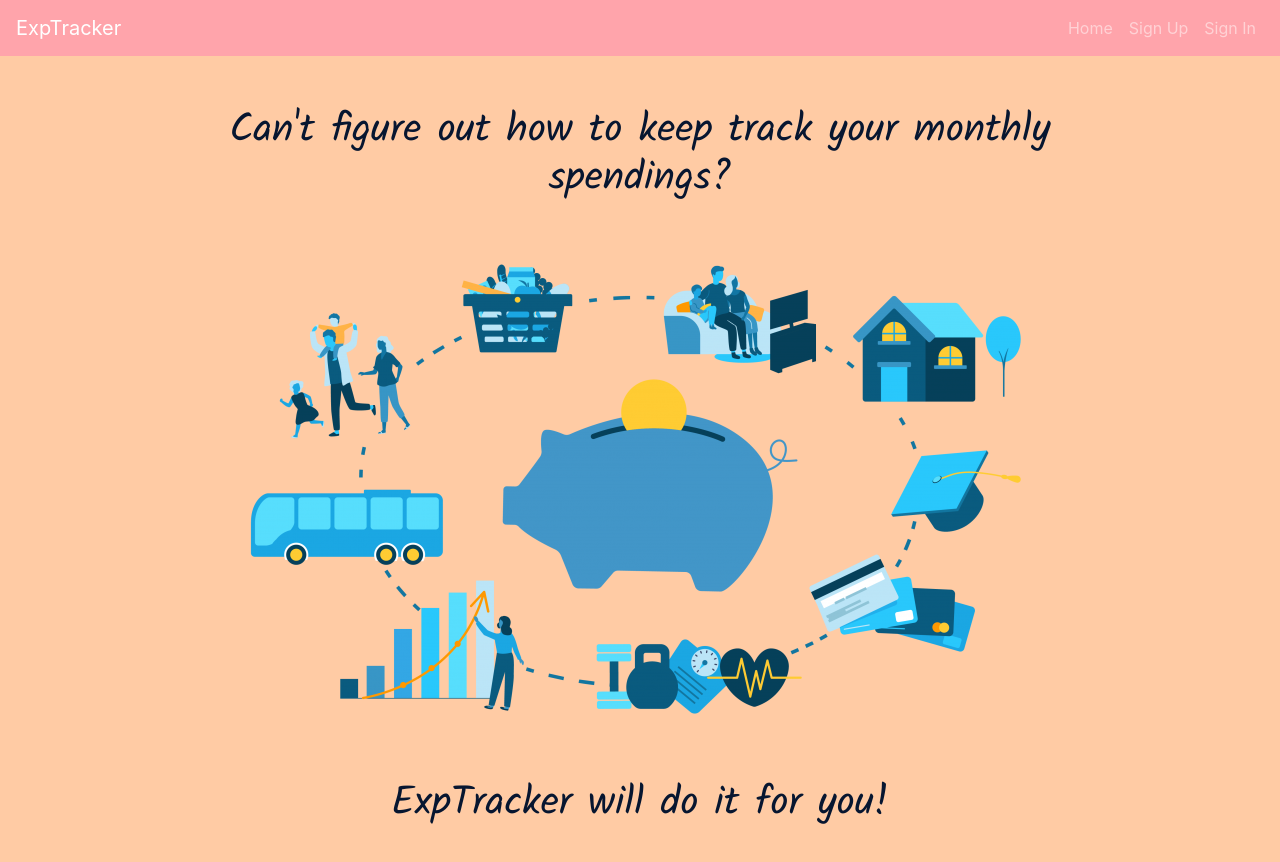
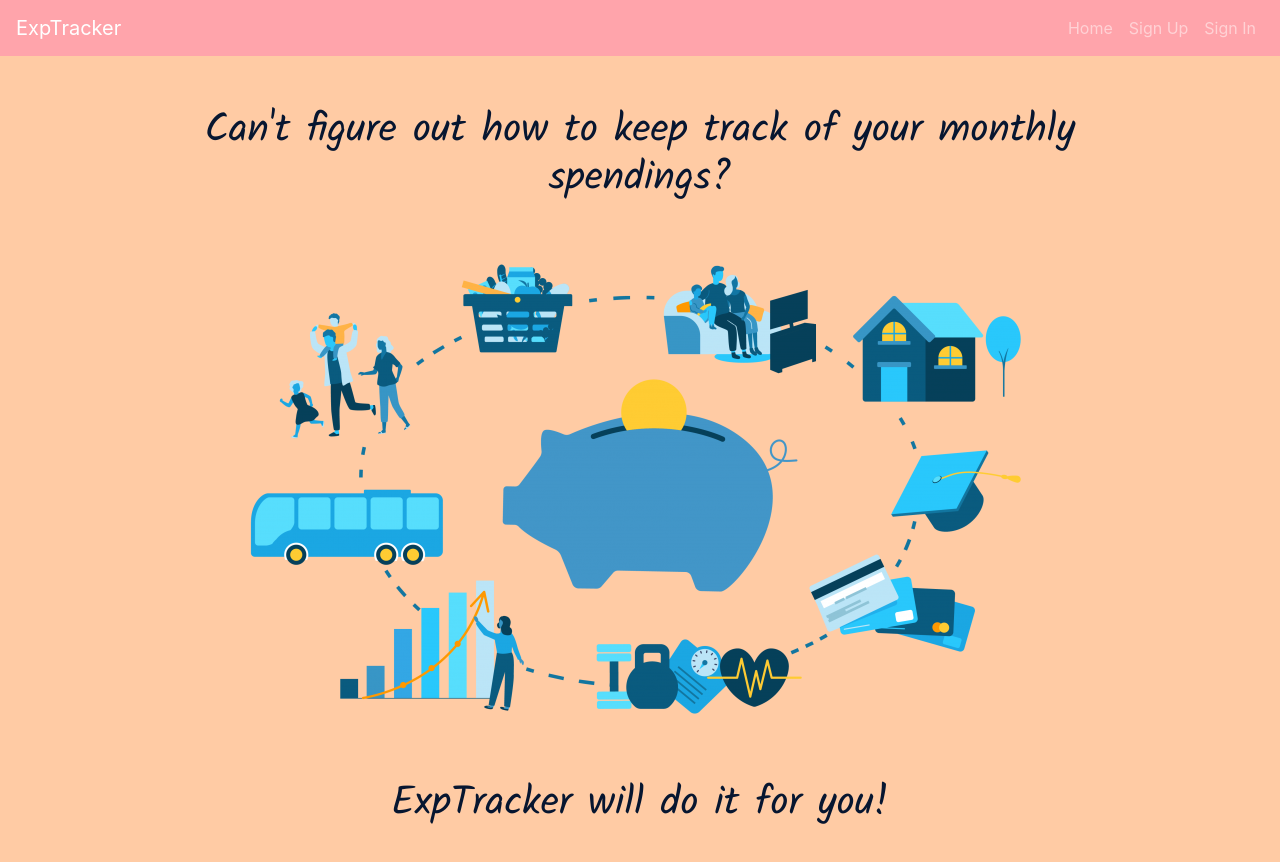
Before and after one commit to tinatimkova/expenses-tracker-client, a React app: page /#/ in a window 1280 px wide. Shown: the top 862 px of the page. Built offline with nearby package versions, Linux system fonts and the light colour scheme.

Commit message:
Fixed spelling mistake on main page

```diff
--- a/src/components/Home/Home.js
+++ b/src/components/Home/Home.js
@@ -3,7 +3,7 @@ import React, { Fragment } from 'react'
 const Home = props => {
   return (
     <Fragment>
-      <h1>{'Can\'t figure out how to keep track your monthly spendings?'}</h1>
+      <h1>{'Can\'t figure out how to keep track of your monthly spendings?'}</h1>
       <div className='home-page-img'>
         <img src={ require('./Home_page.png') } />
       </div>
```
Also changed, not shown: Data/Screenshot.png.
